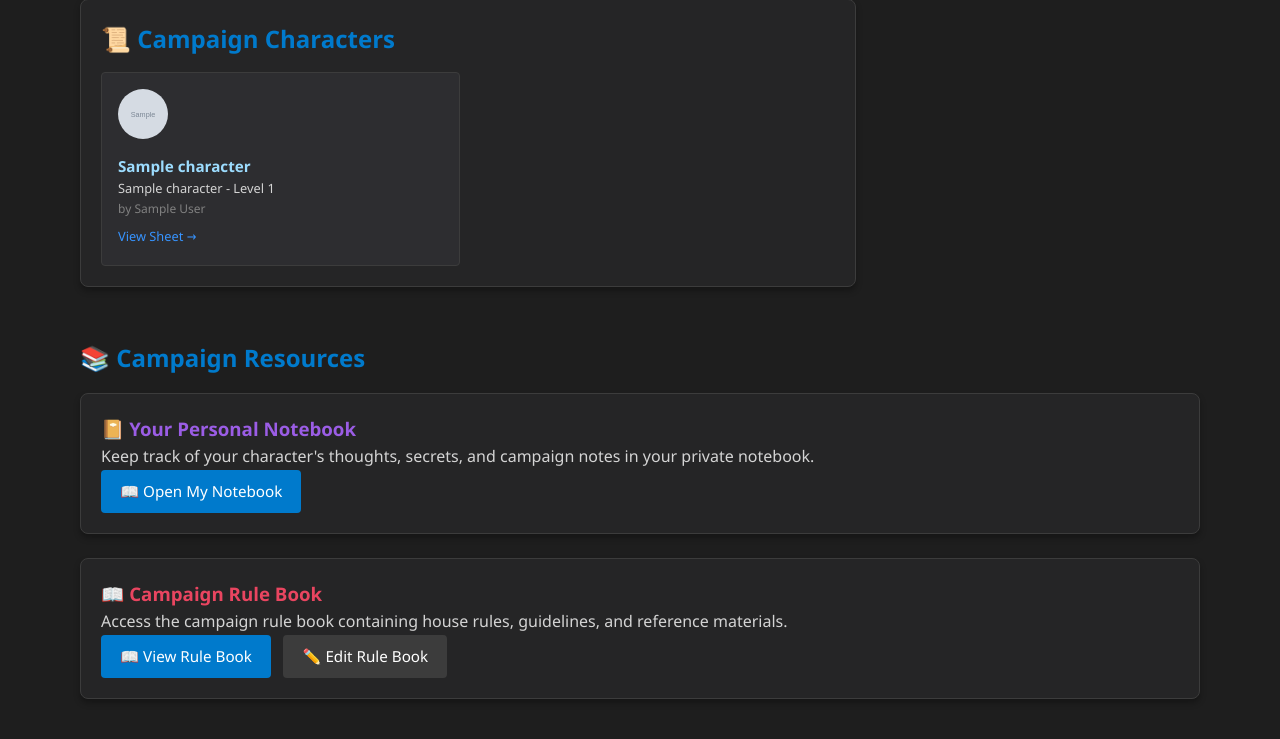
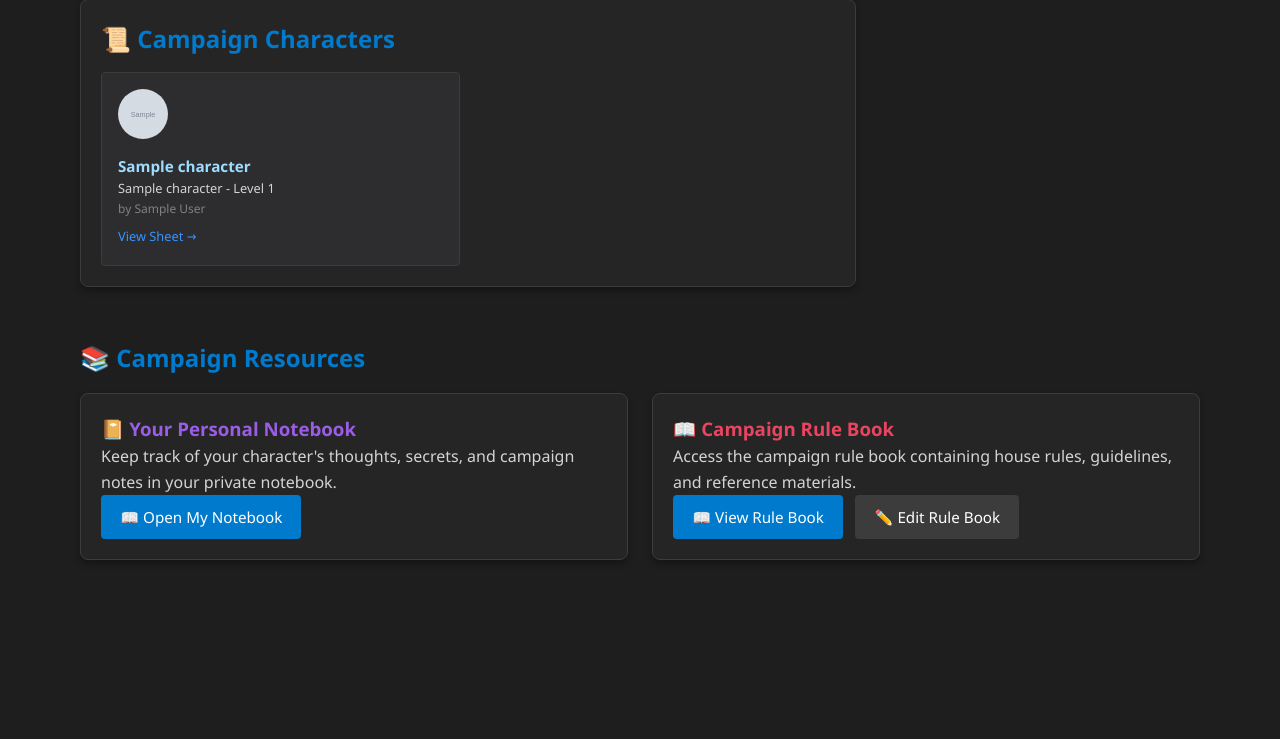
Before and after one commit to mtkappen/conclave, a Django app: page /campaign/1/ in a window 1280 px wide. Shown: the part 1357-2096 px from the top of the page. After the commit the page ends 1917 px from the top, so only its background shows below. Run offline with Django 4.2, Linux system fonts and the light colour scheme; a user stored in the database is signed in; tables that the repository leaves empty hold one stand-in row (values such as "Sample post"); grey boxes marked "Sample" are stand-in pictures; data that the repository does not hold is empty.

Commit message:
style: Display personal notebook and rule book side by side in campaign resources

```diff
--- a/templates/campaigns/detail.html
+++ b/templates/campaigns/detail.html
@@ -182,9 +182,11 @@
 <div style="margin-top: 2rem;">
     <h2 style="color: #007acc; margin-bottom: 1rem;">📚 Campaign Resources</h2>
 
+    <!-- Personal Notebook and Rule Book Side by Side -->
+    <div style="display: flex; gap: 1.5rem; flex-wrap: wrap;">
         <!-- Personal Notebook Section -->
         {% if membership and not is_admin_viewing %}
-    <div class="card" style="margin-bottom: 1.5rem;">
+        <div class="card" style="flex: 1; min-width: 300px; margin-bottom: 0;">
             <h3 style="color: #9b5de5; margin-top: 0;">📔 Your Personal Notebook</h3>
             <p style="color: #d4d4d4;">
                 Keep track of your character's thoughts, secrets, and campaign notes in your private notebook.
@@ -196,7 +198,7 @@
         {% endif %}
 
         <!-- Campaign Rule Book -->
-    <div class="card" style="margin-bottom: 1.5rem;">
+        <div class="card" style="flex: 1; min-width: 300px; margin-bottom: 0;">
             <h3 style="color: #e94560; margin-top: 0;">📖 Campaign Rule Book</h3>
             {% if campaign.rule_book and campaign.rule_book.content %}
                 <p style="color: #d4d4d4;">
@@ -218,6 +220,7 @@
                     {% endif %}
                 </p>
             {% endif %}
+        </div>
     </div>
 
     <!-- Additional sections can be added here in the future -->
```
Lines whose indentation alone changed are shown as unchanged.
